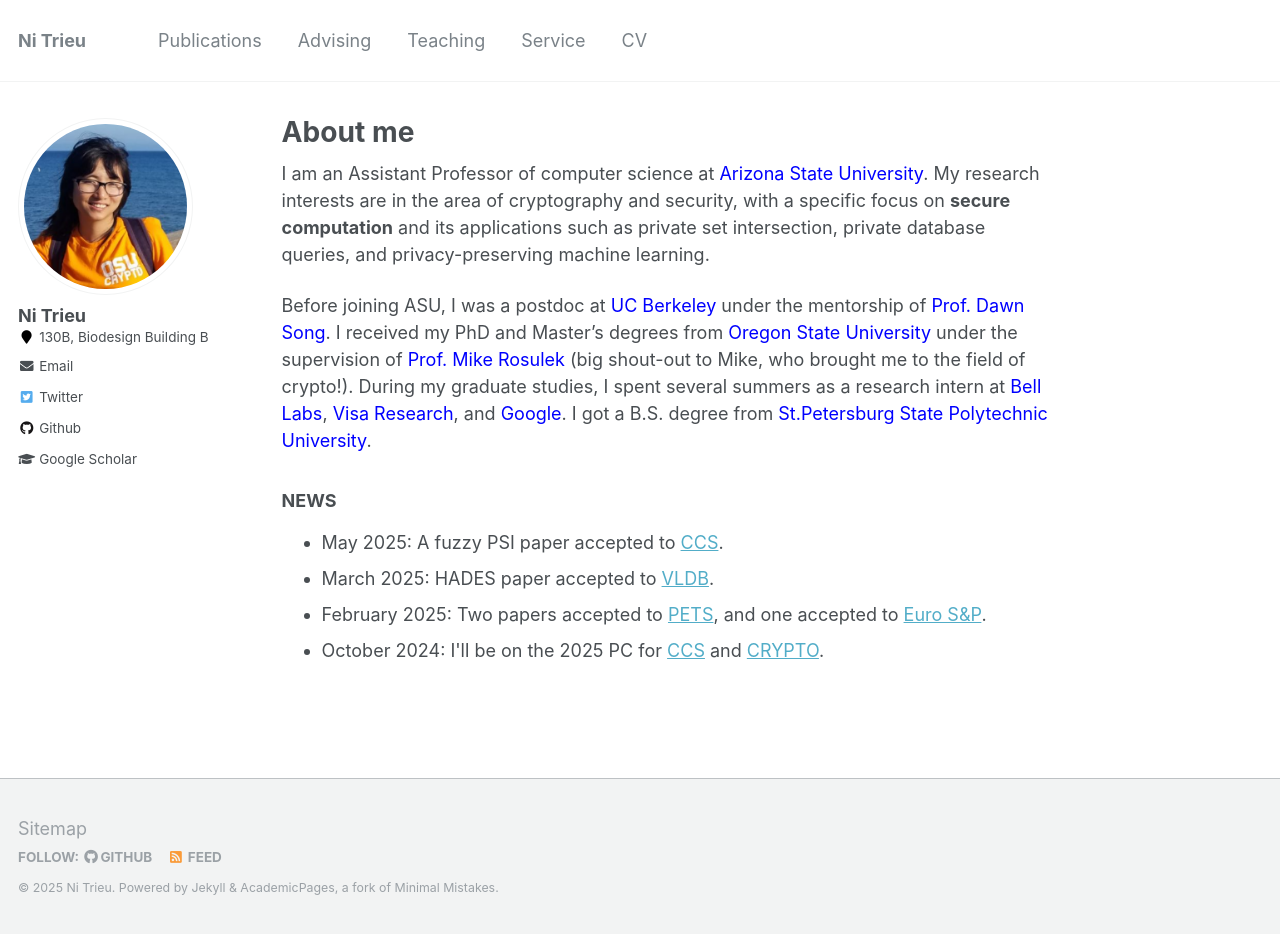
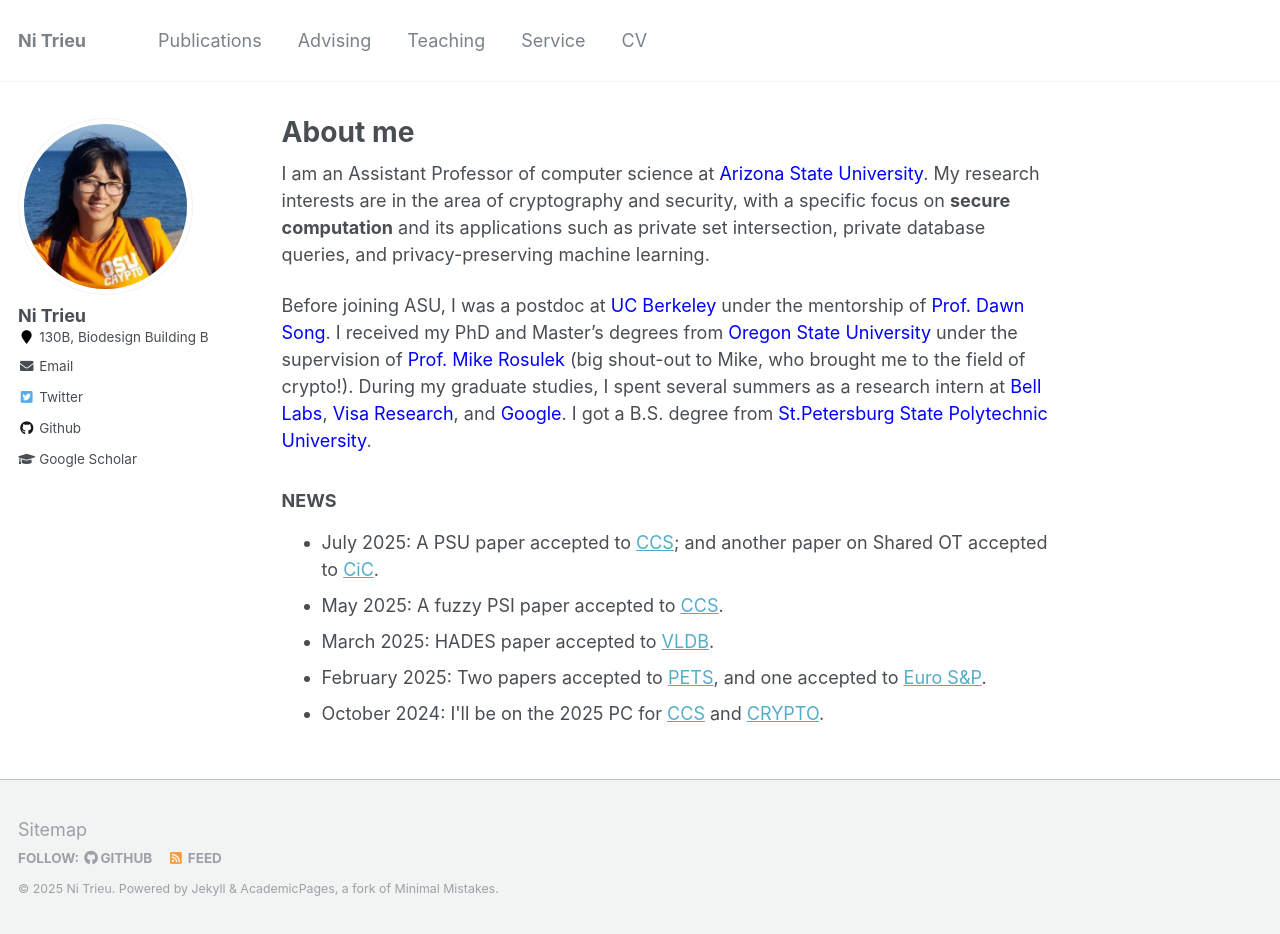
Before and after one commit to nitrieu/nitrieu.github.io, a Jekyll site: the page built from _pages/about.md, in a window 1280 px wide and 934 px high. Built offline with Jekyll 4.4.1, drawn with Linux system fonts in a browser that asks for light colours.

Commit message:
Update about.md

```diff
--- a/_pages/about.md
+++ b/_pages/about.md
@@ -17,6 +17,7 @@ Before  joining  ASU,  I was a postdoc at <a href="https://berkeley.edu/" style=
 
 <h3>NEWS</h3>
 <ul>
+     <li>July 2025: A PSU paper accepted to <a href="https://www.sigsac.org/ccs/CCS2025/">CCS</a>;  and another paper on Shared OT accepted to <a href="https://cic.iacr.org/">CiC</a>.</li>
     <li>May 2025: A fuzzy PSI paper accepted to <a href="https://www.sigsac.org/ccs/CCS2025/">CCS</a>.</li>
     <li>March 2025: HADES paper accepted to <a href="https://vldb.org/2025/">VLDB</a>.</li>
     <li>February 2025: Two papers accepted to <a href="https://petsymposium.org/popets/2025/">PETS</a>, and one accepted to <a href="https://eurosp2025.ieee-security.org/">Euro S&P</a>.</li>
```
